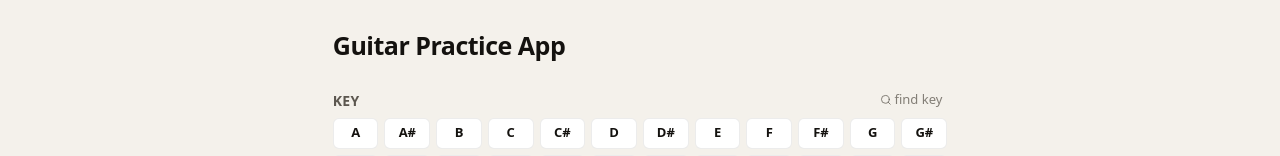
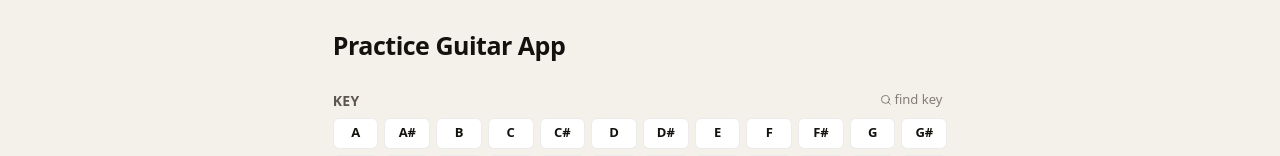
Before and after one commit to maxwellhankner/guitar-practice-app, a React (Vite) app: page / in a window 1280 px wide. Shown: the top 156 px of the page. Built offline with nearby package versions, Linux system fonts and the light colour scheme; no server answers.

Commit message:
Update title references from "Guitar Practice App" to "Practice Guitar App" in index.html and HomePage.tsx

```diff
--- a/index.html
+++ b/index.html
@@ -4,7 +4,7 @@
     <meta charset="UTF-8" />
     <link rel="icon" type="image/svg+xml" href="/favicon.svg" />
     <meta name="viewport" content="width=device-width, initial-scale=1.0" />
-    <title>Guitar Practice App</title>
+    <title>Practice Guitar App</title>
   </head>
   <body>
     <div id="root"></div>
--- a/src/pages/HomePage.tsx
+++ b/src/pages/HomePage.tsx
@@ -1043,7 +1043,7 @@ export function HomePage() {
           {diagramHidden ? (
             <div className="app-page__title-row">
               <h1 className="app-page__title" id={`${baseId}-heading`}>
-                Guitar Practice App
+                Practice Guitar App
               </h1>
               <div
                 className="app-page__title-toolbar"
@@ -1056,7 +1056,7 @@ export function HomePage() {
             </div>
           ) : (
             <h1 className="app-page__title" id={`${baseId}-heading`}>
-              Guitar Practice App
+              Practice Guitar App
             </h1>
           )}
           <div className="diagram-controls">
```
